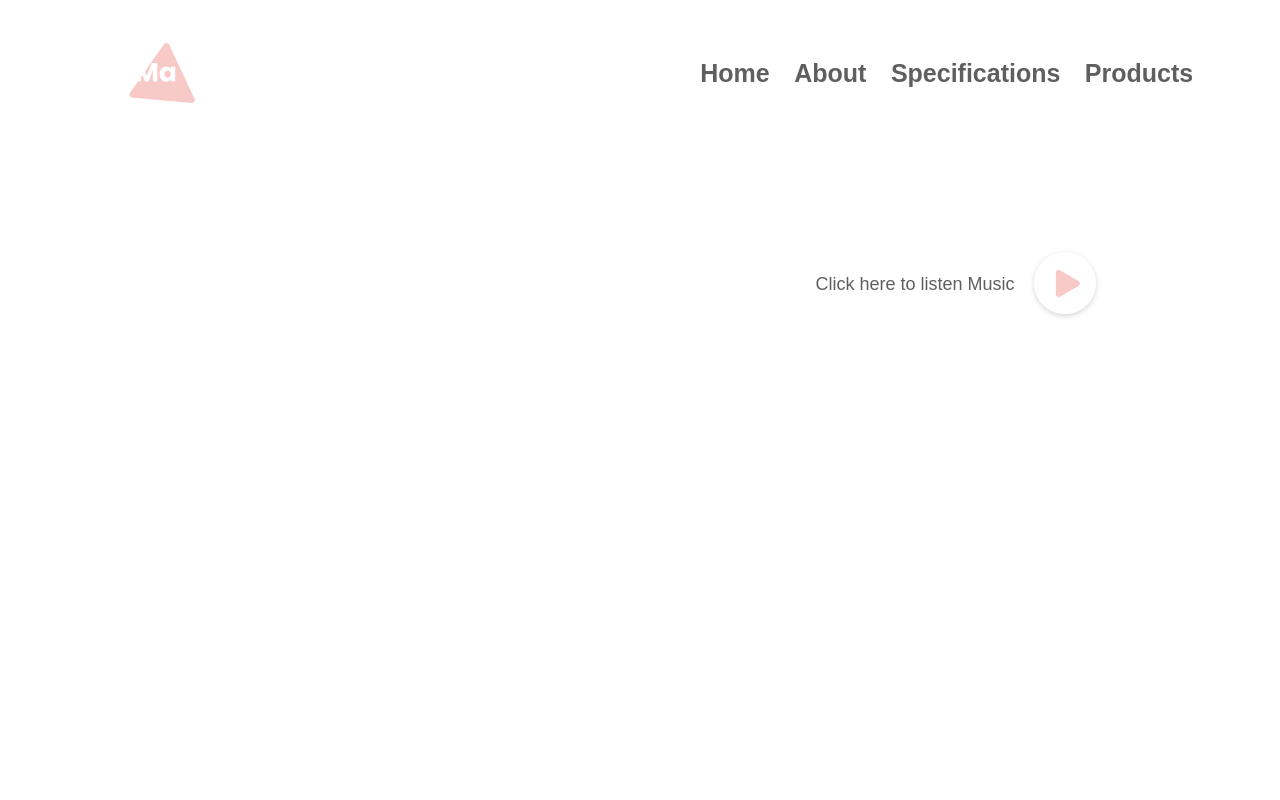
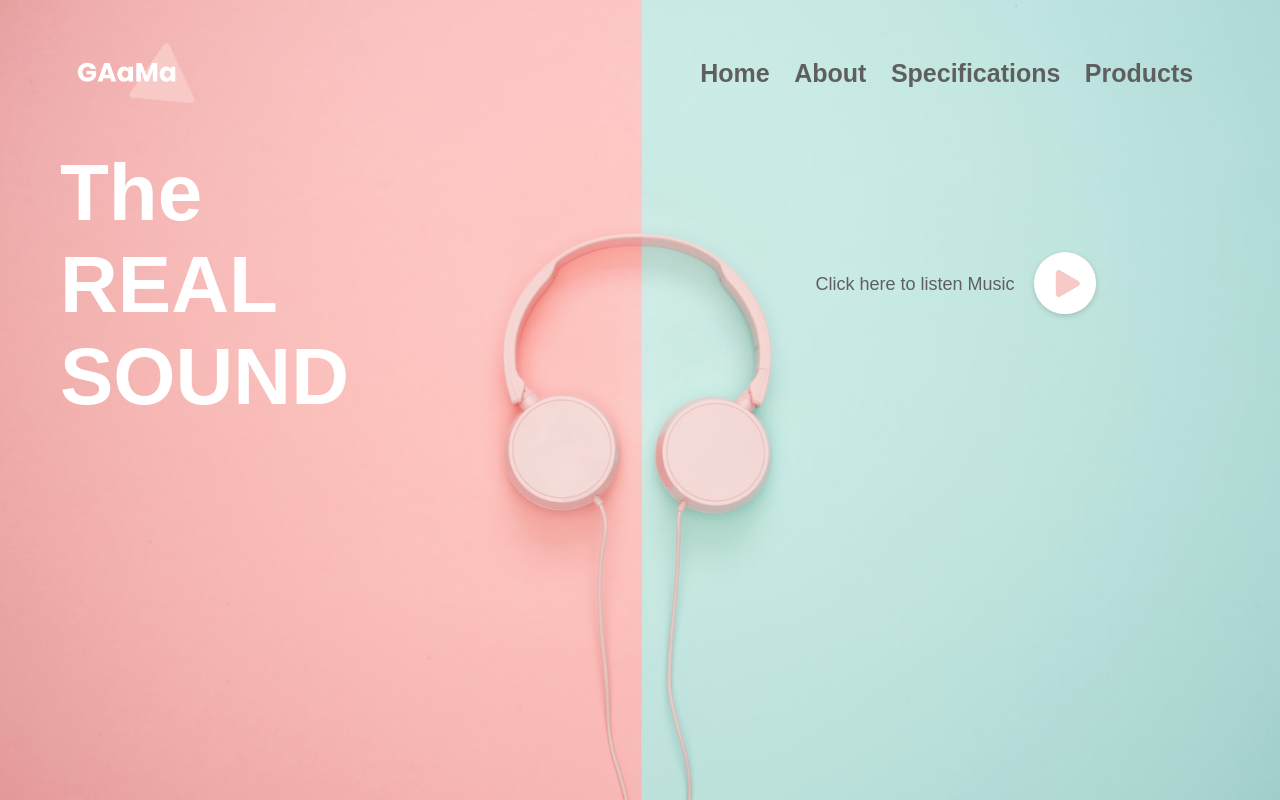
Before and after one commit to ashutosh-mishra-git/song, a plain HTML site: page index.html in a window 1280 px wide. Drawn offline with Linux system fonts and the light colour scheme; the site is published under a folder, as on GitHub Pages, so addresses that start at the root find nothing.

Commit message:
Update style.css

```diff
--- a/style.css
+++ b/style.css
@@ -5,7 +5,7 @@
 }
 
 .container {
-    background: url(/image/image.png);
+    background: url(image/image.png);
     background-size: cover;
     width: 100%;
     height: 100vh;
```
